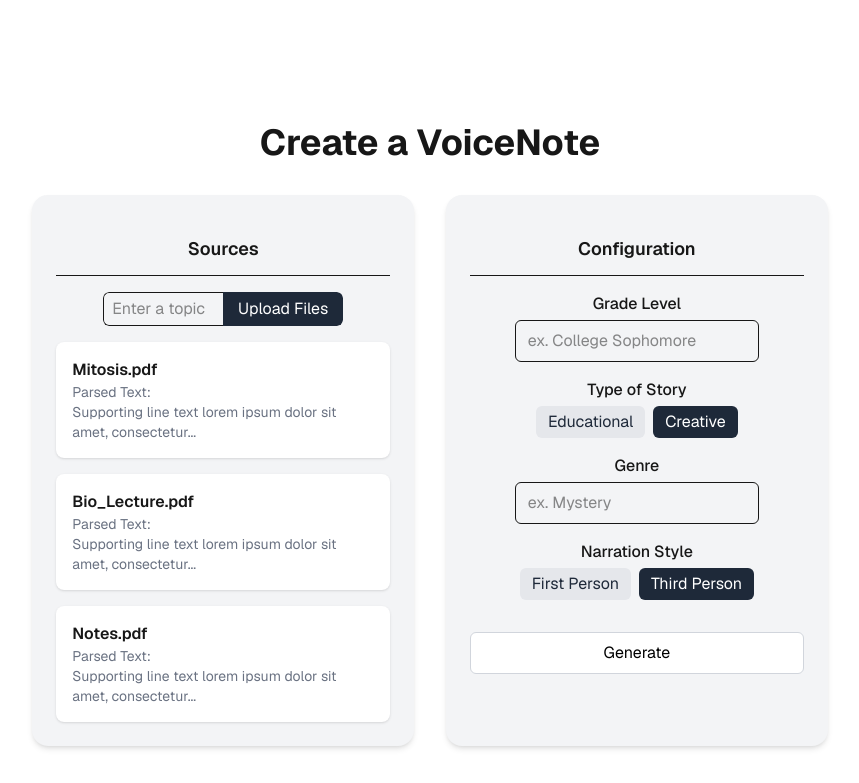
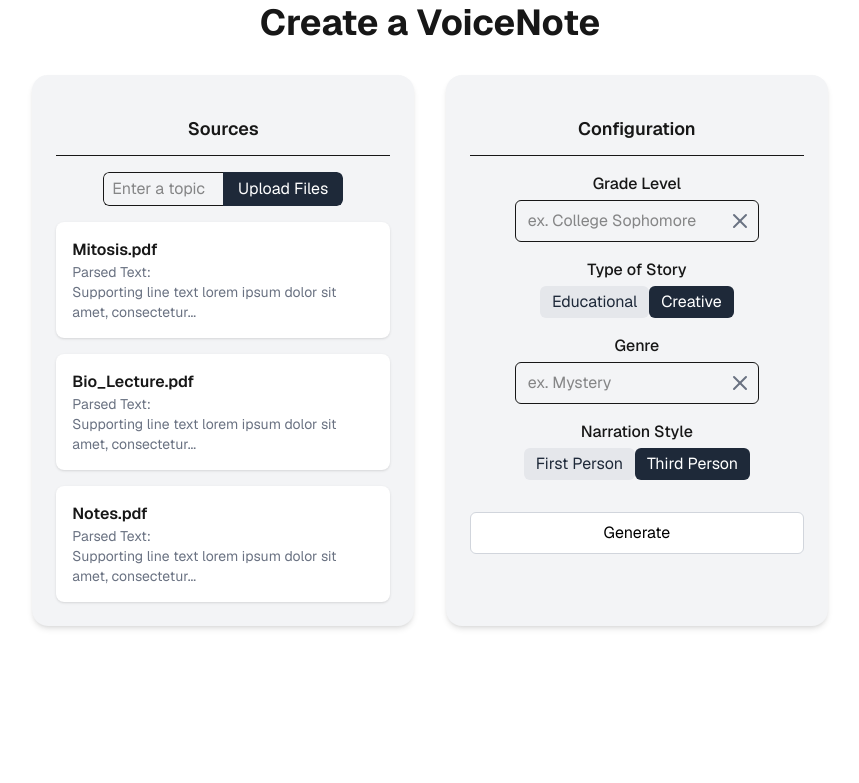
Before and after one commit to laurensgalarza/VoiceNotes, a Next.js app in the folder voicenotes/: page / in a window 1280 px wide. Shown: the part 1669-2452 px from the top of the page, without its empty margins (210-1069 px from the left). Built offline with nearby package versions, Linux system fonts and the light colour scheme.

Commit message:
create and nav change

```diff
--- /dev/null
+++ b/voicenotes/src/app/api copy/generateStory/route.js
@@ -0,0 +1,23 @@
+//route.js that configures the openrouter api call
+export async function POST(req) {
+    const { prompt } = await req.json();
+    const response = await fetch("https://openrouter.ai/api/v1/chat/completions", {
+    method: "POST",
+    headers: {
+        "Authorization": "Bearer ${process.env.local.OPENROUTER_API_KEY}",
+        "Content-Type": "application/json"
+    },
+        body: JSON.stringify({
+        model: "deepseek/deepseek-r1:free",
+        messages: [
+            {
+            role: "user",
+            content: prompt
+            }
+    ]
+    })
+    })
+
+    const data = await response.json();
+    return Response.json(data)
+}
--- a/voicenotes/src/app/frontend/about.js
+++ b/voicenotes/src/app/frontend/about.js
@@ -8,6 +8,7 @@ import { Volume2 } from 'lucide-react';
 export default function Landing() {
   return (
     <div>
+        <section id="about" className="scroll-mt-80"> </section>
         <div className="flex flex-col items-center justify-center">
           <div className="max-w-lg text-center">
             <p className="text-xl font-medium">
@@ -24,7 +25,7 @@ export default function Landing() {
             Start generating
           </button>
         </div>
-        <div className="mt-100 mb-10 font-bold text-4xl text-center ">
+        <div className="mt-70 mb-10 font-bold text-4xl text-center ">
           Tailor studying to fit your needs
         </div>
 
--- a/voicenotes/src/app/frontend/create.js
+++ b/voicenotes/src/app/frontend/create.js
@@ -1,12 +1,15 @@
 //create a voicenote section
 import React from "react";
+import { X } from 'lucide-react';
 
 export default function Create() {
 
     return (
+
     <div className="mt-40 min-h-screen bg-white flex flex-col items-center p-6 ">
+
+        <section id="upload" className="scroll-mt-40"> </section>
         <h1 className="text-4xl font-bold mb-8">Create a VoiceNote</h1>
-
         <div className="flex flex-col md:flex-row gap-8 w-full max-w-5xl">
 
             <div className="flex-1 bg-gray-100 rounded-2xl shadow-md p-6 ">
@@ -45,28 +48,35 @@ export default function Create() {
             <div className="flex-1 bg-gray-100 rounded-2xl shadow-md p-6">
             <h2 className="text-lg font-semibold mb-4 text-center border-b border-white-300 w-full my-4 pb-3">Configuration</h2>
 
-            <div className="mb-4">
-                <label className="block text-m  font-medium mb-1 text-center">Grade Level</label>
-                <input type=" text" placeholder="ex. College Sophomore" className="w/2 px-3 py-2 border rounded-md mx-auto flex" />
+            <div className="mb-4 relative"> {/* Make the container relative for absolute positioning */}
+                <label className="block text-m font-medium mb-1 text-center">Grade Level</label>
+
+                <input type="text" placeholder="ex. College Sophomore" className="w/2 px-3 py-2 border rounded-md mx-auto flex" />
+                <button className="absolute inset-y-0 right-2 flex items-center cursor-pointer text-gray-500 hover:text-gray-700">
+                    <X className="text-lg mt-7 mr-11 " />
+                </button>
             </div>
 
             <div className="flex flex-col mb-4 items-center">
                 <label className="block text-m  font-medium mb-1 text-center">Type of Story</label>
-                <div className="flex gap-2">
+                <div className="flex">
                 <button className="bg-gray-200 text-gray-800 px-3 py-1 rounded-md cursor-pointer">Educational</button>
                 <button className="bg-gray-800 text-white px-3 py-1 rounded-md cursor-pointer">Creative</button>
                 </div>
             </div>
 
 
-            <div className="mb-4">
+            <div className="mb-4 relative">
                 <label className="block text-m font-medium mb-1 text-center">Genre</label>
                 <input type="text" placeholder="ex. Mystery" className="w/2 px-3 py-2 border rounded-md mx-auto flex" />
+                <button className="absolute inset-y-0 right-2 flex items-center cursor-pointer text-gray-500 hover:text-gray-700">
+                    <X className="text-lg mt-7 mr-11" />
+                </button>
             </div>
 
             <div className="flex flex-col mb-4 items-center ">
                 <label className="block text-m font-medium mb-1 text-center">Narration Style</label>
-                <div className="flex gap-2">
+                <div className="flex">
                 <button className="bg-gray-200 text-gray-800 px-3 py-1 rounded-md cursor-pointer">First Person</button>
                 <button className="bg-gray-800 text-white px-3 py-1 rounded-md cursor-pointer">Third Person</button>
                 </div>
--- a/voicenotes/src/app/frontend/navbar.js
+++ b/voicenotes/src/app/frontend/navbar.js
@@ -10,8 +10,8 @@ export default function NavBar() {
 
       {/* links */}
       <div className="space-x-6 text-lg px-8">
-        <a href="/about" className="hover:underline hover:text-blue-400 transition-colors duration-300 hover:shadow-lg">About</a>
-        <a href="/upload" className="hover:underline hover:text-red-400 transition-colors duration-300 hover:shadow-lg">Upload</a>
+        <a href="#about" className="hover:underline hover:text-blue-400 transition-colors duration-300 hover:shadow-lg">About</a>
+        <a href="#upload" className="hover:underline hover:text-red-400 transition-colors duration-300 hover:shadow-lg">Upload</a>
       </div>
     </nav>
   );
--- a/voicenotes/src/app/globals.css
+++ b/voicenotes/src/app/globals.css
@@ -19,3 +19,7 @@ body {
   color: var(--foreground);
   font-family: Arial, Helvetica, sans-serif;
 }
+
+html {
+    scroll-behavior: smooth;
+}
```
